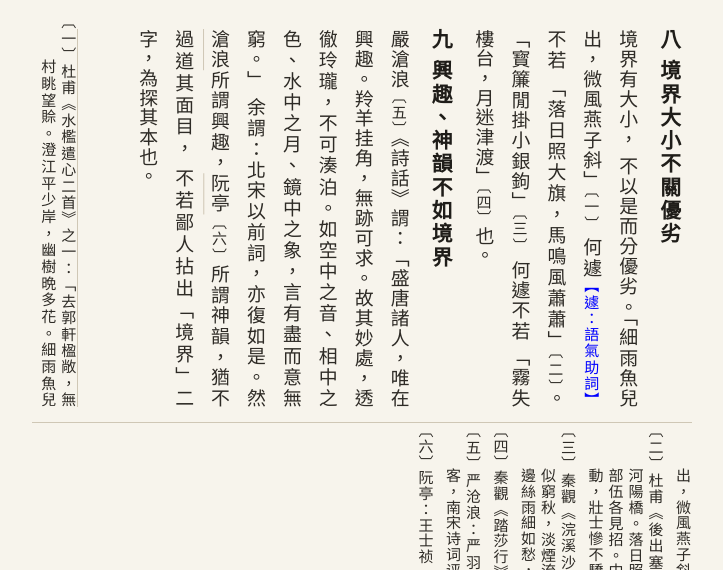
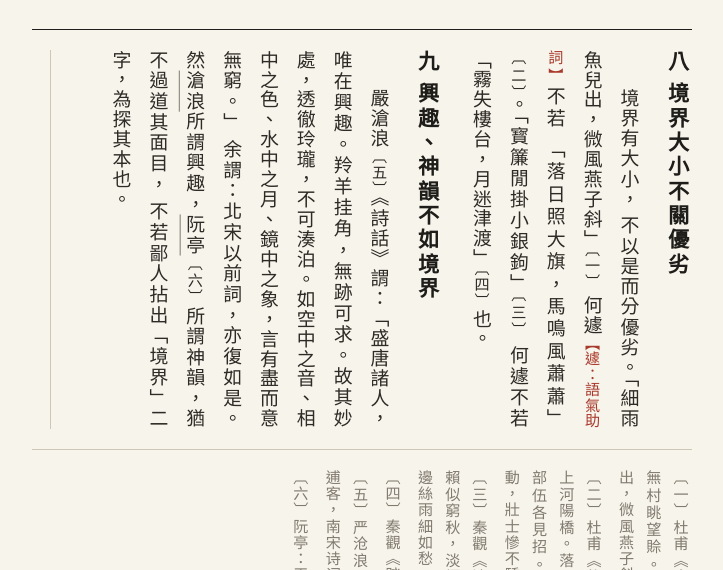
Before and after one commit to kangyans/sapaude, a plain HTML site: page poems/03/index.html in a window 1280 px wide. Shown: the part 382-952 px from the top of the page, without its empty margins (278-1001 px from the left). Drawn offline with nearby package versions, Linux system fonts and the light colour scheme; a web font is replaced by a local one.

Commit message:
Vertical text: typeset it like traditional 直排
- 縱中橫: 1-2 digit numbers sit upright in one cell, years stack upright
  (vertical.js wraps them; links left alone)
- 專名號: <ins> name marks draw their line on the left of the characters
- 朱批: inline notes and the old red/blue 12px spans share one readable
  size in cinnabar; 評說 blocks and footnotes are quieter than the text
- 首行縮進兩格 for paragraphs; bold, spaced section heads
- The bands sit in a 版 frame (ink rule above and below) with roomier
  gaps; band length is capped at the screen height
- vertical.js now counts bands and sets the exact height instead of
  copying scrollHeight, with a one-band safety step

Co-Authored-By: Claude Opus 5.5 <noreply@anthropic.com>

```diff
--- a/assets/style.css
+++ b/assets/style.css
@@ -695,21 +695,27 @@ main .iPad { overflow: auto; }
 }
 
 .post-body .vertical {
-    --band: 20em;                       /* characters per vertical line */
+    --band: min(20em, 72vh);            /* length of a vertical line; never taller than the screen */
+    box-sizing: content-box;            /* vertical.js sets the content height = bands exactly */
     display: block;
     writing-mode: vertical-rl;
     width: 100%;
     height: var(--band);                /* one band until vertical.js measures */
     column-width: var(--band);
-    column-gap: 1.6em;
+    column-gap: 2.2em;
     column-rule: 1px solid var(--rule-strong);
     column-fill: auto;
     margin: 8px 0 0;
+    padding: 1.1em 0;
+    border-top: 1px solid var(--heading);     /* the 版 frame: ink rule above … */
+    border-bottom: 1px solid var(--heading);  /* … and below the bands */
     font-family: var(--font-kai);
     font-size: 1.08em;
-    line-height: 1.9;
-    letter-spacing: 0.04em;
+    line-height: 1.95;
+    letter-spacing: 0.05em;
     text-align: justify;
+    text-autospace: normal;             /* thin space between CJK and Latin where supported */
+    hanging-punctuation: allow-end;
     color: var(--text);
 }
 
@@ -719,19 +725,72 @@ main .iPad { overflow: auto; }
 .post-body .vertical .main,
 .post-body .vertical .context { line-height: inherit; }
 
-.post-body .vertical p,
-.post-body .vertical .note { margin: 0; margin-block-end: 0.5em; }
+/* paragraphs: 首行縮進兩格 */
+.post-body .vertical p {
+    margin: 0;
+    margin-block-end: 0.35em;
+    text-indent: 2em;
+}
 
+/* section heads: bold, set apart by a little space on each side */
 .post-body .vertical h2,
 .post-body .vertical h3 {
     margin: 0;
-    margin-block: 0.4em 0.5em;
-    font-size: 1.1em;
-    letter-spacing: 0.12em;
+    margin-block: 0.9em 0.6em;
+    font-size: 1.12em;
+    font-weight: 700;
+    line-height: 1.6;
+    letter-spacing: 0.15em;
+    text-indent: 0 !important;
     color: var(--heading);
 }
 .post-body .vertical > h2:first-child,
-.post-body .vertical > h3:first-child { margin-block-start: 0; }
+.post-body .vertical > h3:first-child,
+.post-body .vertical > .frame > h2:first-child,
+.post-body .vertical > .frame > h3:first-child,
+.post-body .vertical > .main > h3:first-child { margin-block-start: 0; }
+
+/* 專名號: names marked with <ins> get their line on the left of the characters */
+.post-body .vertical ins {
+    text-decoration: underline;
+    text-decoration-thickness: 1px;
+    text-decoration-color: var(--muted);
+    text-underline-position: left;
+    text-underline-offset: 0.2em;
+}
+
+/* 朱批: inline annotations (span.note, coloured small spans) in one readable size, cinnabar */
+.post-body .vertical span.note,
+.post-body .vertical span[style*="color"] {
+    color: var(--accent) !important;
+    font-size: 0.78em !important;
+    line-height: inherit;
+    letter-spacing: 0.02em;
+}
+.post-body .vertical span[style*="font-size:15px"],
+.post-body .vertical span[style*="font-size: 15px"] { font-size: 0.8em !important; }
+
+/* commentary blocks (div.note, 評說) and footnotes: quieter than the text */
+.post-body .vertical div.note {
+    margin: 0;
+    margin-block-end: 0.6em;
+    font-size: 0.95em !important;
+    line-height: inherit !important;
+    text-indent: 2em !important;
+    color: var(--text);
+}
+.post-body .vertical .footnote {
+    padding: 0 !important;
+    margin-block-start: 0.8em;
+    font-size: 0.8em !important;
+    line-height: 1.8 !important;
+    color: var(--muted);
+}
+.post-body .vertical .footnote p { text-indent: 0; }
+
+/* 縱中橫: short numbers set upright (vertical.js wraps them) */
+.post-body .vertical .tcy { text-combine-upright: all; -webkit-text-combine: horizontal; }
+.post-body .vertical .num-upright { text-orientation: upright; letter-spacing: 0; }
 
 /* Cover pages (食林廣記 · 零, 人間詞話 · 零): title set between two ink rules */
 .post-body .box {
@@ -745,6 +804,8 @@ main .iPad { overflow: auto; }
     width: auto;
     height: auto;
     column-width: auto;
+    padding: 0;
+    border: 0;
     font-size: 2.4em;
     line-height: 1.4;
     letter-spacing: 0.35em;
@@ -753,7 +814,7 @@ main .iPad { overflow: auto; }
 .post-body .box .vertical span { font-size: 0.4em !important; letter-spacing: 0.2em; margin-block-start: 1em; }
 
 @media (max-width: 560px) {
-    .post-body .vertical { --band: 15em; font-size: 1em; column-gap: 1.3em; }
+    .post-body .vertical { --band: min(15em, 70vh); font-size: 1em; column-gap: 1.6em; padding: 0.9em 0; }
     .post-body .box .vertical { font-size: 2em; }
 }
 
--- a/assets/vertical.js
+++ b/assets/vertical.js
@@ -1,26 +1,75 @@
-// Vertical text (直排) bands — see "Vertical text" in style.css.
-// Each .vertical box is a vertical-rl multi-column container whose columns
-// are full-width horizontal bands. Its height starts at one band; the text
-// that does not fit spills into overflow bands below, which scrollHeight
-// measures. Setting the height to that extent makes every band a real
-// column, so the box grows to fit its text and never needs a scrollbar.
+// Vertical text (直排) — see "Vertical text" in style.css.
+//
+// 1. 縱中橫: wrap runs of 1–2 ASCII digits so they sit upright in one
+//    character cell; 3–4 digit runs (years) stack upright digit by digit.
+// 2. Bands: each .vertical box is a vertical-rl multi-column container whose
+//    columns are full-width horizontal bands. CSS gives it one band of height;
+//    text that does not fit spills into overflow bands below. We count those
+//    bands and set the height to exactly n bands + gaps, so the box fits its
+//    text and never needs a scrollbar. Re-fits on resize and once fonts load.
 (function () {
   var boxes = [].slice.call(document.querySelectorAll('.post-body .vertical'))
     .filter(function (el) { return !el.closest('.box'); });   // covers size themselves
   if (!boxes.length) return;
 
-  function fit() {
-    boxes.forEach(function (el) {
-      el.style.height = '';                     // back to one band (CSS)
-      var extent = el.scrollHeight;             // all bands, incl. overflow ones
-      el.style.height = (extent + 2) + 'px';    // +2px guards against rounding
+  // ---- 1. upright numbers ----
+  var NUM = /(^|[^0-9A-Za-z.])([0-9]{1,4})(?![0-9A-Za-z.])/g;
+  function uprightNumbers(root) {
+    var walker = document.createTreeWalker(root, NodeFilter.SHOW_TEXT, {
+      acceptNode: function (n) {
+        var p = n.parentNode;
+        if (!/[0-9]/.test(n.nodeValue) || p.closest('script, style, a, .tcy, .num-upright')) {
+          return NodeFilter.FILTER_REJECT;
+        }
+        return NodeFilter.FILTER_ACCEPT;
+      }
+    });
+    var nodes = [];
+    while (walker.nextNode()) nodes.push(walker.currentNode);
+    nodes.forEach(function (node) {
+      var text = node.nodeValue, frag = document.createDocumentFragment(), last = 0, m;
+      NUM.lastIndex = 0;
+      while ((m = NUM.exec(text))) {
+        var start = m.index + m[1].length;
+        frag.appendChild(document.createTextNode(text.slice(last, start)));
+        var span = document.createElement('span');
+        span.className = m[2].length <= 2 ? 'tcy' : 'num-upright';
+        span.textContent = m[2];
+        frag.appendChild(span);
+        last = start + m[2].length;
+      }
+      if (last === 0) return;
+      frag.appendChild(document.createTextNode(text.slice(last)));
+      node.parentNode.replaceChild(frag, node);
     });
   }
 
+  // ---- 2. fit bands ----
+  function px(v) { return parseFloat(v) || 0; }
+  function fit() {
+    boxes.forEach(function (el) {
+      el.style.height = '';                              // one band (CSS)
+      var cs = getComputedStyle(el);
+      var padTop = px(cs.paddingTop);
+      var band = px(cs.columnWidth) || (el.clientHeight - padTop - px(cs.paddingBottom));
+      var gap = px(cs.columnGap);
+      // scrollHeight = padding-top + every band, including overflow bands
+      var extent = el.scrollHeight - padTop;
+      var n = Math.max(1, Math.round((extent + gap) / (band + gap)));
+      el.style.height = (n * band + (n - 1) * gap + 1) + 'px';
+      // safety: if anything still overflows (rounding, late layout), take one more band
+      if (el.scrollHeight > el.clientHeight + 2) {
+        n += 1;
+        el.style.height = (n * band + (n - 1) * gap + 1) + 'px';
+      }
+    });
+  }
+
+  boxes.forEach(uprightNumbers);
+  fit();
+
   var timer;
   function refit() { clearTimeout(timer); timer = setTimeout(fit, 120); }
-
-  fit();
   window.addEventListener('load', fit);
   window.addEventListener('resize', refit);
   if (document.fonts && document.fonts.ready) document.fonts.ready.then(fit);
```
